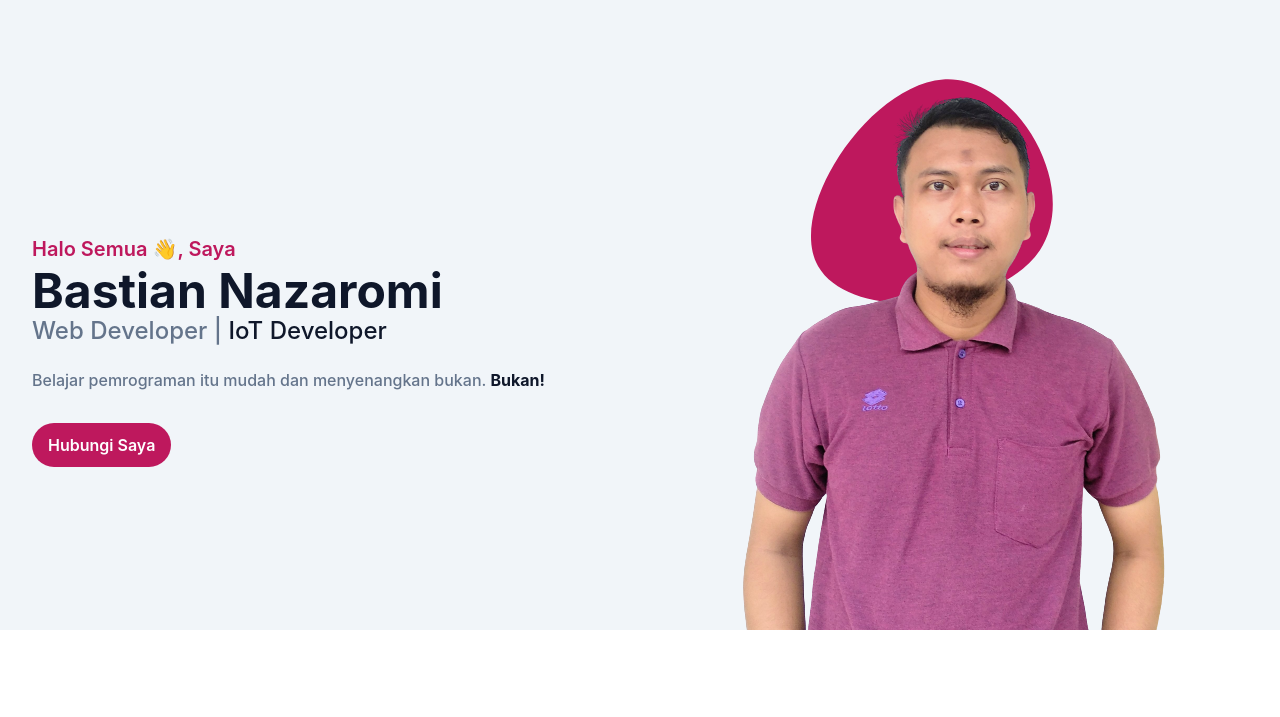
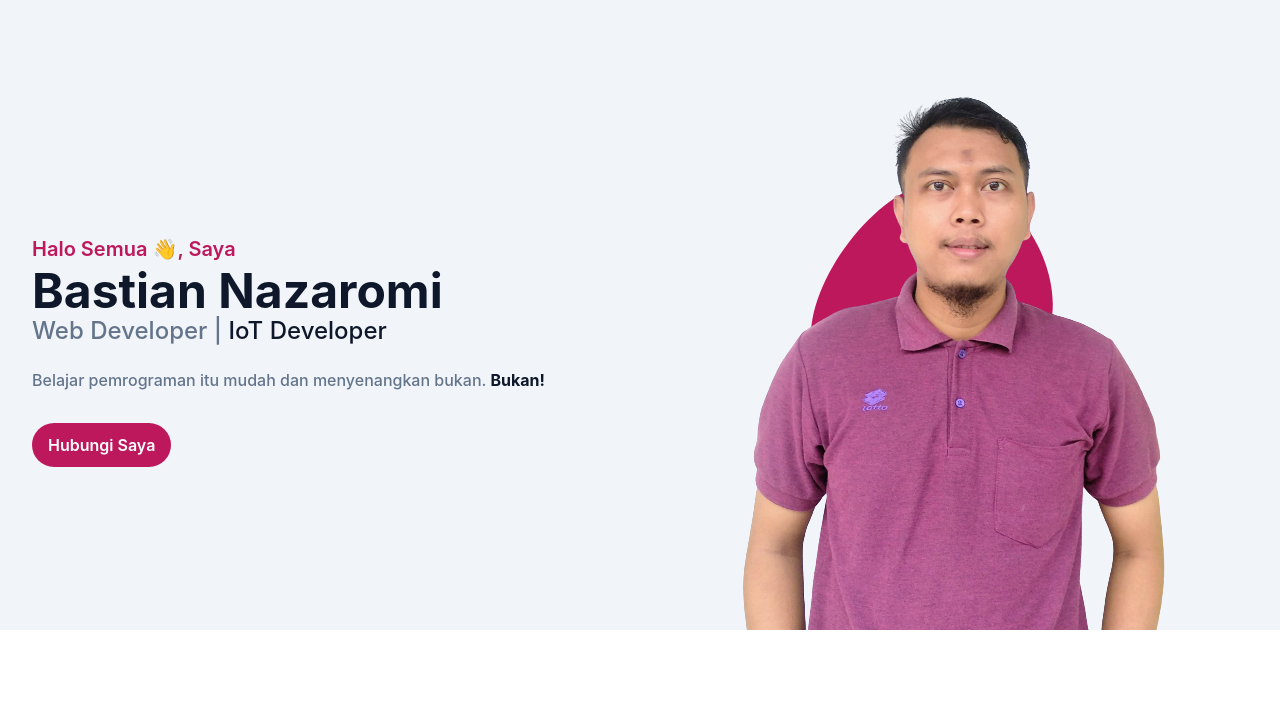
Before and after one commit to bastiannazaromi/portfolio-tailwind-css, a website: page index.html in a window 1280 px wide. Shown: the part 83-800 px from the top of the page. Drawn offline with Linux system fonts and the light colour scheme.

Commit message:
edit bg foto

```diff
--- a/index.html
+++ b/index.html
@@ -187,7 +187,7 @@
                             >
                                 <svg
                                     width="400"
-                                    height="880"
+                                    height="680"
                                     viewBox="0 0 200 200"
                                     xmlns="http://www.w3.org/2000/svg"
                                 >
```
